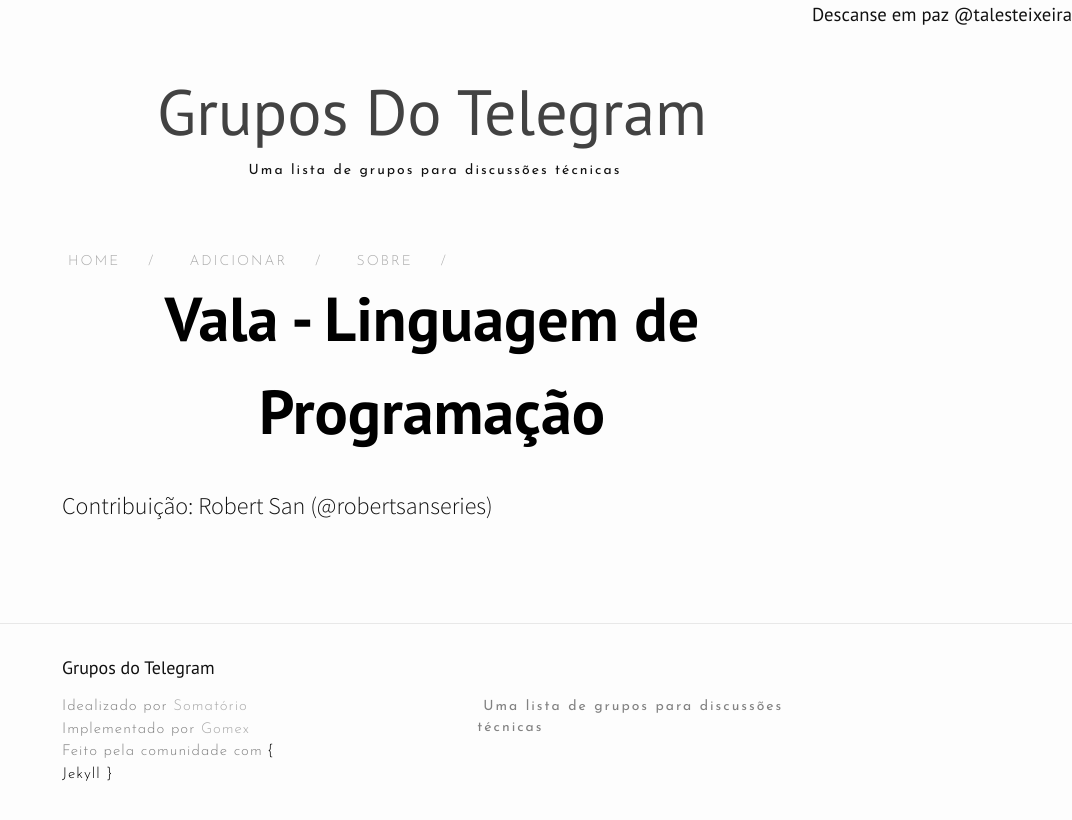
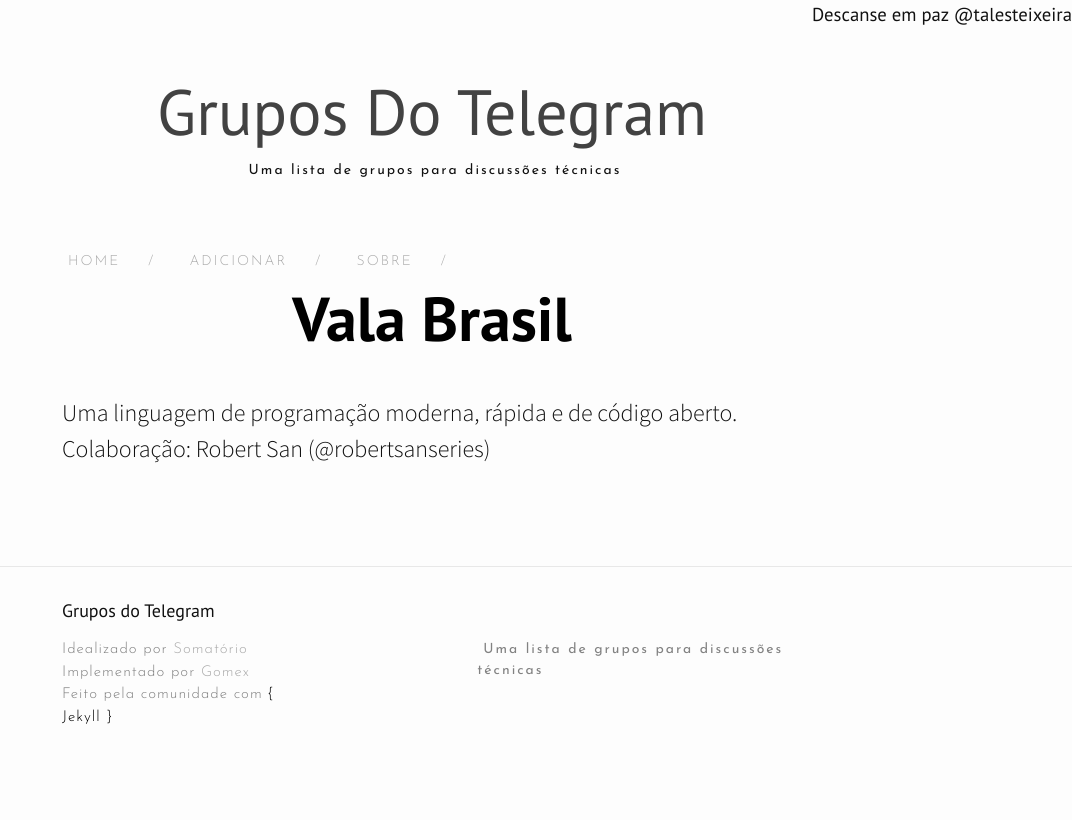
Before and after one commit to listatelegram/listatelegram.github.io, a Jekyll site: the page built from _posts/2017-07-11-vala-br.markdown, in a window 1280 px wide. Shown: the top 820 px of the page, without its empty margins (208-1280 px from the left). Built offline with Jekyll 4.4.1, drawn with Linux system fonts in a browser that asks for light colours; nearby versions of some CDN libraries.

Commit message:
update file vala-br

```diff
--- a/_posts/2017-07-11-vala-br.markdown
+++ b/_posts/2017-07-11-vala-br.markdown
@@ -1,7 +1,7 @@
 ---
 layout: post
-title:  "Vala - Linguagem de Programação"
-categories:
+title:  "Vala Brasil"
+categories: linguagem de programação
 link-telegram: https://t.me/Vala_BR
 ---
-Contribuição: Robert San (@robertsanseries)
+Uma linguagem de programação moderna, rápida e de código aberto. Colaboração: Robert San (@robertsanseries)
```
